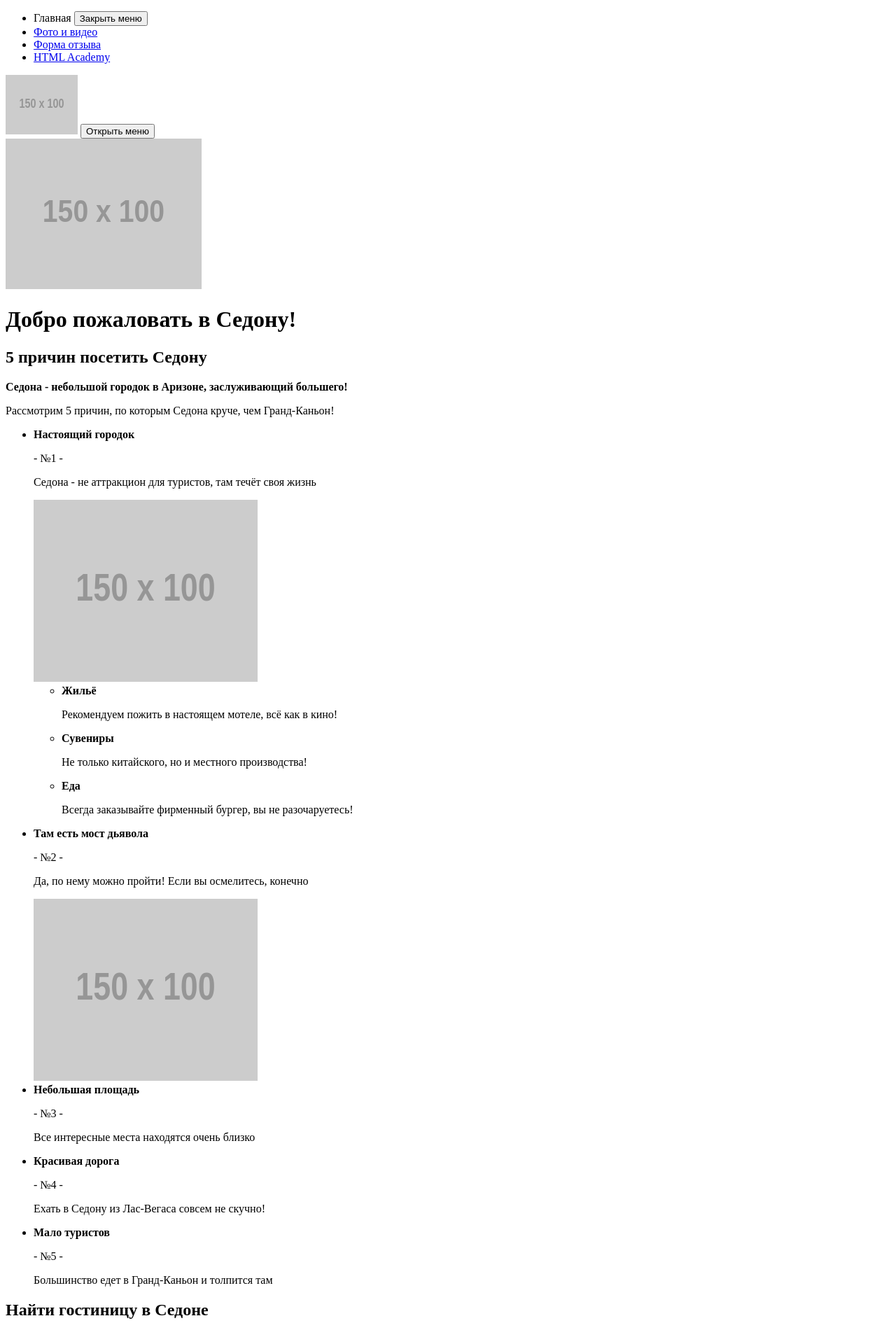
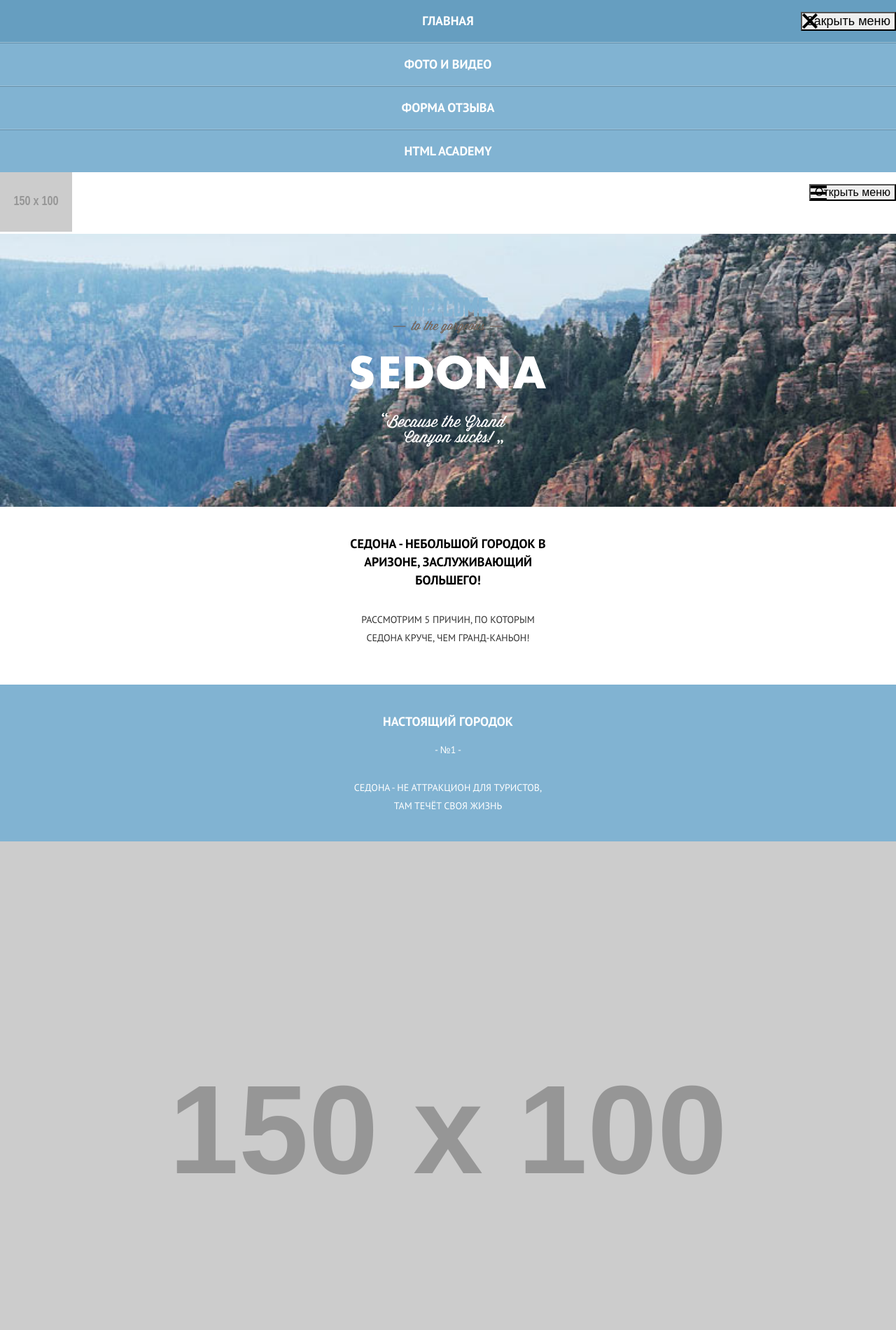
Before and after one commit to healdementia/381107-sedona, a plain HTML site: page index.html in a window 1280 px wide. Shown: the top 1900 px of the page at 70% size. Drawn offline with nearby package versions, Linux system fonts and the light colour scheme; files that its build step writes are made by us from their sources; placeholder pictures from the web are drawn by us.

Commit message:
Вносит изменения в разметку для более оптимизированной вёрстки

```diff
--- a/index.html
+++ b/index.html
@@ -4,36 +4,39 @@
   <head>
     <meta charset="utf-8">
     <title>HTML Academy: Седона</title>
+    <link rel="stylesheet" href="css/style.css">
   </head>
 
   <body>
 
     <header class="page-header">
       <nav class="main-nav">
-        <div class="main-nav__wrapper">
+        <div class="main-nav__top">
           <ul class="main-nav__list plain-list">
-            <li class="plain-list__item plain-list__item--active">
+            <li class="main-nav__item main-nav__item--active plain-list__item">
               <a class="main-nav__link">Главная</a>
-              <button class="main-nav__close-menu" type="button">Закрыть меню</button>
+              <button class="main-nav__switch main-nav__switch--close" type="button">Закрыть меню</button>
             </li>
-            <li class="plain-list__item">
+            <li class="main-nav__item plain-list__item">
               <a class="main-nav__link" href="photo.html">Фото и видео</a>
             </li>
-            <li class="plain-list__item">
+            <li class="main-nav__item plain-list__item">
               <a class="main-nav__link" href="form.html">Форма отзыва</a>
             </li>
-            <li class="plain-list__item">
+            <li class="main-nav__item plain-list__item">
               <a class="main-nav__link" href="https://htmlacademy.ru" target="_blank">HTML Academy</a>
             </li>
           </ul>
         </div>
+        <div class="main-nav__bottom">
           <a class="main-nav__logo">
             <img class="main-nav__logo-pic" src="http://placehold.it/150x100" alt="City of Sedona" width="103" height="85">
           </a>
-        <button class="main-nav__open-menu" type="button">Открыть меню</button>
+          <button class="main-nav__switch main-nav__switch--open" type="button">Открыть меню</button>
+        </div>
       </nav>
       <div class="page-header__promo">
-        <img class="page-header__promo-pic" src="http://placehold.it/150x100" alt="Добро пожаловать в Седону!" width="280" height="215">
+        <img class="page-header__promo-pic" src="img/text-sedona-index.svg" alt="Добро пожаловать в Седону!" width="280" height="215">
       </div>
     </header>
 
@@ -41,21 +44,27 @@
 
       <h1 class="visually-hidden">Добро пожаловать в Седону!</h1>
 
+      <!-- Позволяет себе заменить "е" на "ё" в соответствии с актуальными рекомендациями экспертов по русскому языку и внести другие исправления, касающиеся только текста -->
       <section class="reasons">
         <header class="reasons__header">
+          <div class="container">
             <h2 class="visually-hidden">5 причин посетить Седону</h2>
             <b class="reasons__headline plain-headline">Седона - небольшой городок в Аризоне, заслуживающий большего!</b>
             <p class="reasons__subline plain-subline">Рассмотрим 5 причин, по которым Седона круче, чем Гранд-Каньон!</p>
+          </div>
         </header>
         <ul class="reasons__list plain-list">
           <li class="reasons__item reasons__item--detailed plain-list__item true-town">
             <div class="true-town__info">
-              <b class="reasons__name plain-headline">Настоящий городок</b>
-              <p class="reasons__text plain-text">-&nbsp;№1&nbsp;-</p>
-              <p class="reasons__text plain-text">Седона - не аттракцион для туристов, там течёт своя жизнь</p>
-              <img class="reasons__pic" src="http://placehold.it/150x100" alt="Жильё в Седоне" width="320" height="260">
+              <div class="container">
+                <b class="reasons__name reasons__name--detailed plain-headline">Настоящий городок</b>
+                <p class="reasons__text reasons__text--detailed plain-text">-&nbsp;№1&nbsp;-</p>
+                <p class="reasons__text reasons__text--detailed plain-text">Седона - не аттракцион для туристов, там течёт своя жизнь</p>
               </div>
+            </div>
+            <img class="reasons__pic" src="http://placehold.it/150x100" alt="Жильё в Седоне" width="100%" height="auto">
             <ul class="true-town__list plain-list">
+              <div class="container">
               <li class="true-town__item true-town__item--housing plain-list__item">
                 <b class="true-town__headline plain-headline">Жильё</b>
                 <p class="true-town__subline plain-text">Рекомендуем пожить в настоящем мотеле, всё как в кино!</p>
@@ -68,37 +77,46 @@
                 <b class="true-town__headline plain-headline">Еда</b>
                 <p class="true-town__subline plain-text">Всегда заказывайте фирменный бургер, вы не разочаруетесь!</p>
               </li>
+            </div>
             </ul>
           </li>
-          <li class="reasons__item reasons__item--detailed plain-list__item">
-            <b class="reasons__name plain-headline">Там есть мост дьявола</b>
-            <p class="reasons__text plain-text">-&nbsp;№2&nbsp;-</p>
-            <p class="reasons__text plain-text">Да, по нему можно пройти! Если вы осмелитесь, конечно</p>
-            <img class="reasons__pic" src="http://placehold.it/150x100" alt="Мост дьявола" width="320" height="260">
+          <li class="reasons__item reasons__item--detailed plain-list__item devils-bridge">
+            <div class="devils-bridge__info">
+              <div class="container">
+                <b class="reasons__name reasons__name--detailed plain-headline">Там есть мост дьявола</b>
+                <p class="reasons__text reasons__text--detailed plain-text">-&nbsp;№2&nbsp;-</p>
+                <p class="reasons__text reasons__text--detailed plain-text">Да, по нему можно пройти! Если вы осмелитесь, конечно</p>
+              </div>
+            </div>
+            <img class="reasons__pic" src="http://placehold.it/150x100" alt="Мост дьявола" width="100%" height="auto">
           </li>
-          <li class="reasons__item plain-list__item">
+          <div class="container">
+            <li class="reasons__item reasons__item--short plain-list__item">
               <b class="reasons__name plain-headline">Небольшая площадь</b>
               <p class="reasons__text plain-text">-&nbsp;№3&nbsp;-</p>
               <p class="reasons__text plain-text">Все интересные места находятся очень близко</p>
             </li>
-          <li class="reasons__item plain-list__item">
+            <li class="reasons__item reasons__item--short plain-list__item">
               <b class="reasons__name plain-headline">Красивая дорога</b>
               <p class="reasons__text plain-text">-&nbsp;№4&nbsp;-</p>
               <p class="reasons__text plain-text">Ехать в Седону из Лас-Вегаса совсем не скучно!</p>
             </li>
-          <li class="reasons__item plain-list__item">
+            <li class="reasons__item reasons__item--short plain-list__item">
               <b class="reasons__name plain-headline">Мало туристов</b>
               <p class="reasons__text plain-text">-&nbsp;№5&nbsp;-</p>
               <p class="reasons__text plain-text">Большинство едет в Гранд-Каньон и толпится там</p>
             </li>
+          </div>
         </ul>
       </section>
 
       <section class="call-to-action">
+        <div class="container">
           <h2 class="visually-hidden">Найти гостиницу в Седоне</h2>
           <b class="call-to-action__headline plain-headline--large">Заинтересовались?</b>
           <p class="call-to-action__subline plain-subline">Укажите предполагаемые даты поездки, и мы покажем вам лучшие предложения гостиниц в Седоне</p>
           <a class="call-to-action__find button" href="#">Найти гостиницу</a>
+      </div>
       </section>
 
     </main>
@@ -106,8 +124,9 @@
     <footer class="page-footer">
       <h2 class="visually-hidden">Рвануть в Седону</h2>
       <map class="page-footer__map" name="sedona-map">
-        <iframe src="https://www.google.com/maps/embed?pb=!1m18!1m12!1m3!1d3352648.682086584!2d-114.0363498140179!3d34.85444381550229!2m3!1f0!2f0!3f0!3m2!1i1024!2i768!4f13.1!3m3!1m2!1s0x872da132f942b00d%3A0x5548c523fa6c8efd!2z0KHQtdC00L7QvdCwLCDQkNGA0LjQt9C-0L3QsCA4NjMzNiwg0KHQqNCQ!5e0!3m2!1sru!2sru!4v1506088534620" width="320" height="350" frameborder="0" style="border:0" allowfullscreen></iframe>
+        <img src="http://placehold.it/150x100" width="320" height="350">
       </map>
+      <div class="container">
         <b class="page-footer__headline plain-headline--large">#VISITSEDONA</b>
         <ul class="page-footer__social social">
           <li class="social__item">
@@ -124,6 +143,7 @@
           <i class="copyright__text plain-subline">Разработано </i>
           <a class="copyright__link" href="https://htmlacademy.ru/intensive/adaptive" target="_blank"><img class="copyright__logo" src="http://placehold.it/150x100" alt="HTML Academy"></a>
         </div>
+      </div>
     </footer>
 
   </body>
```
Also changed, not shown: form.html (+32 -8 lines), photo.html (+22 -9 lines). Lines whose indentation alone changed are shown as unchanged.
